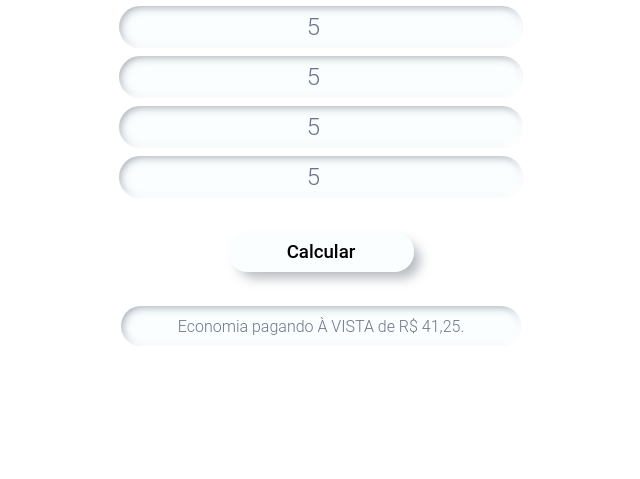
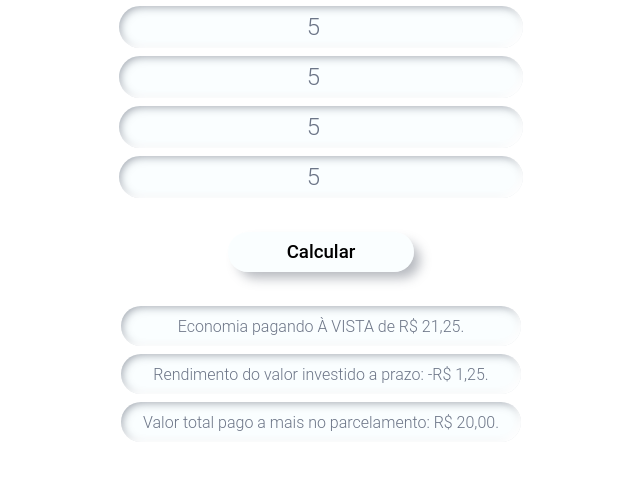
Before and after one commit to joaorobra/calculadora, a plain HTML site: page calculadoras-simples/scalc-descontoavista.html in a window 1280 px wide. Both pictures are taken after typing "5", "5", "5", "5" into the empty fields and a click on the button "Calcular". Shown: the part 183-662 px from the top of the page, without its empty margins (319-959 px from the left). Drawn offline with nearby package versions, Linux system fonts and the light colour scheme.

Commit message:
Correções e adições

```diff
--- a/calculadoras-simples/scalc-descontoavista.html
+++ b/calculadoras-simples/scalc-descontoavista.html
@@ -29,7 +29,9 @@
 
         <button id="calcular">Calcular</button>
 
-        <output style= "font-size: 12pt" "diferenca-presente" id="idiferecapresente"></output>
+        <output style="font-size: 12pt" id="idiferecapresente"></output>
+        <output style="font-size: 12pt" id="irendimento"></output>
+        <output style="font-size: 12pt" id="ivalormaispago"></output>
 
         <p id="mensagem-economia"></p>
 
@@ -44,8 +46,28 @@
                     valorTotalParcelado += valorParcela;
                 }
 
-                var economia = valorAVista - valorTotalParcelado + saldoRemanescente; // Correção aqui
+                var economia = saldoRemanescente; // Correção aqui
                 return economia; // Retorna apenas a economia
+            }
+
+            function calcularRendimento(valorAVista, qtdParcelas, valorParcela, taxaRetorno) {
+                var saldoRemanescente = valorAVista;
+                var rendimento = 0;
+
+                for (var i = 0; i < qtdParcelas; i++) {
+                    rendimento += saldoRemanescente * (taxaRetorno / 100);
+                    saldoRemanescente *= (1 + taxaRetorno / 100);
+                    saldoRemanescente -= valorParcela;
+                }
+
+                return rendimento;
+            }
+
+
+            function calcularValorMaisPago(qtdParcelas, valorParcela, valorAVista) {
+                var valorTotalParcelado = qtdParcelas * valorParcela;
+                var valorMaisPago = valorTotalParcelado - valorAVista;
+                return valorMaisPago;
             }
 
             var calcular = document.getElementById("calcular");
@@ -54,6 +76,8 @@
             var ivalorparcela = document.getElementById("ivalorparcela");
             var itaxaretorno = document.getElementById("itaxaretorno");
             var difereCapresente = document.getElementById("idiferecapresente");
+            var irendimento = document.getElementById("irendimento");
+            var ivalormaispago = document.getElementById("ivalormaispago");
 
             calcular.addEventListener("click", function () {
                 var valorAVista = parseFloat(ivaloravista.value);
@@ -62,6 +86,8 @@
                 var taxaRetorno = parseFloat(itaxaretorno.value);
 
                 var economia = calcularEconomia(valorAVista, qtdParcelas, valorParcela, taxaRetorno);
+                var rendimento = calcularRendimento(valorAVista, qtdParcelas, valorParcela, taxaRetorno);
+                var valorMaisPago = calcularValorMaisPago(qtdParcelas, valorParcela, valorAVista);
 
                 var economiaFormatada = Intl.NumberFormat("pt-BR", {
                     style: "currency",
@@ -73,7 +99,19 @@
                     currency: "BRL",
                 }).format(-economia);
 
+                var rendimentoFormatado = Intl.NumberFormat("pt-BR", {
+                    style: "currency",
+                    currency: "BRL",
+                }).format(rendimento);
+
+                var valorMaisPagoFormatado = Intl.NumberFormat("pt-BR", {
+                    style: "currency",
+                    currency: "BRL",
+                }).format(valorMaisPago);
+
                 document.querySelector("output#idiferecapresente").textContent = `Economia pagando ${economia < 0 ? 'À VISTA' : 'A PRAZO'} de ${economia < 0 ? NegeconomiaFormatada : economiaFormatada}.`;
+                document.querySelector("output#irendimento").textContent = `Rendimento do valor investido a prazo: ${rendimentoFormatado}.`;
+                document.querySelector("output#ivalormaispago").textContent = `Valor total pago a mais no parcelamento: ${valorMaisPagoFormatado}.`;
             });
         </script>
 
```
Also changed, not shown: calculadoras-simples/scalc-financiamentos.html (+4 -4 lines).
